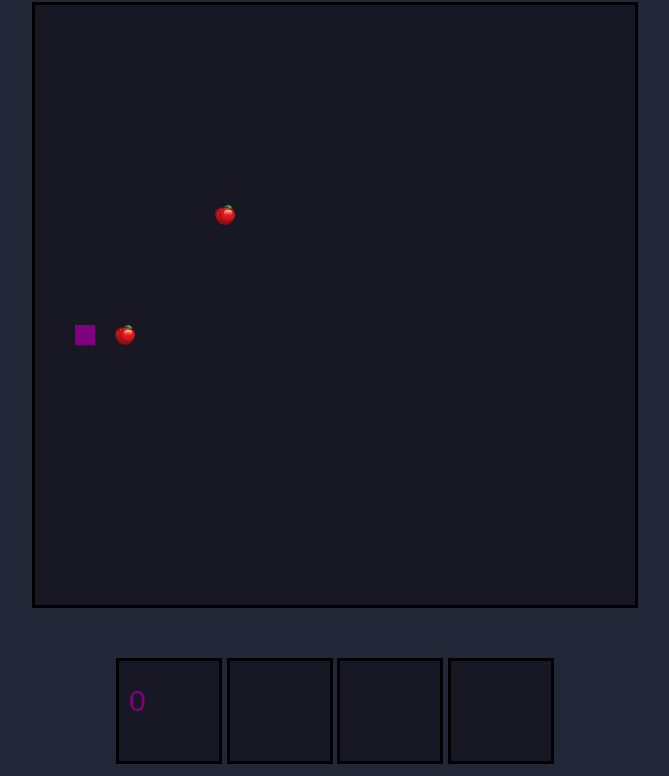
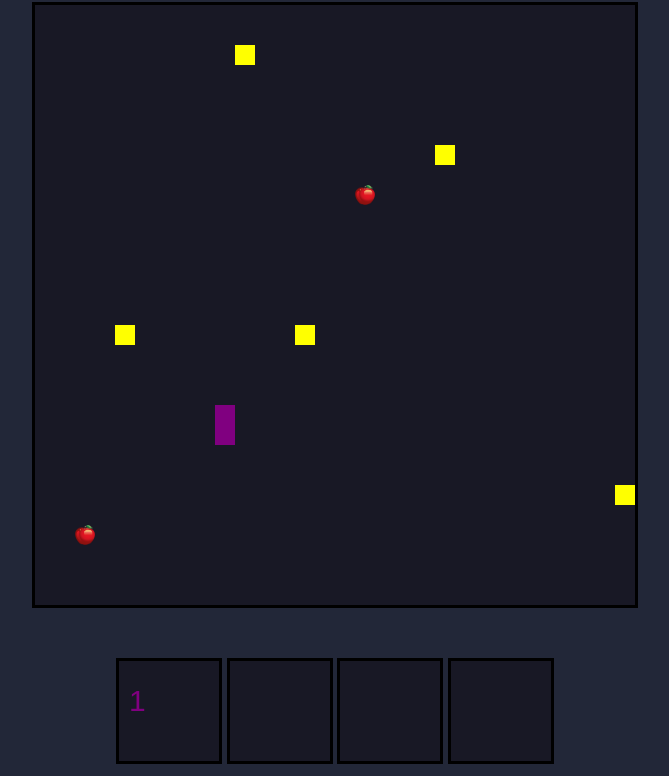
Before and after one commit to rg-km/se-fe4-kelompok2, a plain HTML site: page index.html in a window 1280 px wide. Shown: the part 64-840 px from the top of the page, without its empty margins (305-974 px from the left). Drawn offline with Linux system fonts and the light colour scheme.

Commit message:
tambah panjang ular

```diff
--- a/index-basic.js
+++ b/index-basic.js
@@ -1,18 +1,16 @@
 const CELL_SIZE = 20;
 const CANVAS_SIZE = 600;
-//made faster
 const REDRAW_INTERVAL = 50;
 const WIDTH = CANVAS_SIZE / CELL_SIZE;
 const HEIGHT = CANVAS_SIZE / CELL_SIZE;
-
-//this
 const DIRECTION = {
     LEFT: 0,
     RIGHT: 1,
     UP: 2,
     DOWN: 3,
 }
-const MOVE_INTERVAL = 100; //speed snake
+
+const MOVE_INTERVAL = 120;
 
 function initPosition() {
     return {
@@ -21,30 +19,71 @@ function initPosition() {
     }
 }
 
+function initHeadAndBody() {
+    let head = initPosition();
+    let body = [{x: head.x, y: head.y}];
+    return {
+        head: head,
+        body: body,
+    }
+}
+
 function initDirection() {
     return Math.floor(Math.random() * 4);
 }
 
-let snake1 = {
-    color: "purple",
-    position: initPosition(),
+function initSnake(color) {
+    return {
+        color: color,
+        ...initHeadAndBody(),
         direction: initDirection(),
         score: 0,
     }
+}
 
-let apple = {
+
+let snake1 = initSnake("purple");
+
+let apples = [{
     color: "red",
     position: initPosition(),
-}
-let apple2 = {
-    color: "brown",
+},
+{
+    color: "green",
     position: initPosition(),
-}
+}]
+
+let obstacles = [{
+    color: "yellow",
+    position: initPosition(),
+},
+{
+    color: "yellow",
+    position: initPosition(),
+
+},
+{
+    color: "yellow",
+    position: initPosition(),
+
+},
+{
+    color: "yellow",
+    position: initPosition(),
+
+},
+{
+    color: "yellow",
+    position: initPosition(),
+
+}]
+
 
 function drawCell(ctx, x, y, color) {
     ctx.fillStyle = color;
     ctx.fillRect(x * CELL_SIZE, y * CELL_SIZE, CELL_SIZE, CELL_SIZE);
 }
+
 
 function drawScore(snake) {
     let scoreCanvas;
@@ -59,15 +98,6 @@ function drawScore(snake) {
     scoreCtx.fillText(snake.score, 10, scoreCanvas.scrollHeight / 2);
 }
 
-//new line for show speed in canvas
-function drawSpeed(speedinterval){
-    speedCanvas = document.getElementById("speed2board");
-    speedCtx.font = "30px Arial";
-    speedCtx.fillStyle = snake.color
-    speedCtx.fillText(speedCanvas);
-}
-
-
 function draw() {
     setInterval(function() {
         let snakeCanvas = document.getElementById("snakeBoard");
@@ -75,14 +105,22 @@ function draw() {
 
         ctx.clearRect(0, 0, CANVAS_SIZE, CANVAS_SIZE);
 
-        drawCell(ctx, snake1.position.x, snake1.position.y, snake1.color);
+        drawCell(ctx, snake1.head.x, snake1.head.y, snake1.color);
+        for (let i = 1; i < snake1.body.length; i++) {
+            drawCell(ctx, snake1.body[i].x, snake1.body[i].y, snake1.color);
+        }
 
 
-        //drawCell(ctx, apple.position.x, apple.position.y, apple.color);
-        //drawCell(ctx, apple2.position.x, apple2.position.y, apple2.color);
-         let img = document.getElementById("apel");
+        for (let i = 0; i < apples.length; i++) {
+            let apple = apples[i];
+            var img = document.getElementById("apel");
             ctx.drawImage(img, apple.position.x * CELL_SIZE, apple.position.y * CELL_SIZE, CELL_SIZE, CELL_SIZE);
-         ctx.drawImage(img, apple2.position.x * CELL_SIZE, apple2.position.y * CELL_SIZE, CELL_SIZE, CELL_SIZE);
+        }
+        for (let i = 0; i < obstacles.length; i++) {
+            let obstacle = obstacles[i];
+        drawCell(ctx, obstacle.position.x, obstacle.position.y, obstacle.color);
+        }
+
 
         drawScore(snake1);
 
@@ -90,52 +128,92 @@ function draw() {
 }
 
 function teleport(snake) {
-    if (snake.position.x < 0) {
-        snake.position.x = CANVAS_SIZE / CELL_SIZE - 1;
+    if (snake.head.x < 0) {
+        snake.head.x = CANVAS_SIZE / CELL_SIZE - 1;
     }
-    if (snake.position.x >= WIDTH) {
-        snake.position.x = 0;
+    if (snake.head.x >= WIDTH) {
+        snake.head.x = 0;
     }
-    if (snake.position.y < 0) {
-        snake.position.y = CANVAS_SIZE / CELL_SIZE - 1;
+    if (snake.head.y < 0) {
+        snake.head.y = CANVAS_SIZE / CELL_SIZE - 1;
     }
-    if (snake.position.y >= HEIGHT) {
-        snake.position.y = 0;
+    if (snake.head.y >= HEIGHT) {
+        snake.head.y = 0;
     }
 }
 
-function eat(snake, apple, apple2) {
-    if (snake.position.x == apple.position.x && snake.position.y == apple.position.y) {
+
+function eat(snake, apples) {
+    for (let i = 0; i < apples.length; i++) {
+        let apple = apples[i];
+        if (snake.head.x == apple.position.x && snake.head.y == apple.position.y) {
             apple.position = initPosition();
             snake.score++;
-    }else if (snake.position.x == apple2.position.x && snake.position.y == apple2.position.y) {
-        apple2.position = initPosition();
-        snake.score++;
+            snake.body.push({x: snake.head.x, y: snake.head.y});
+        }
     }
 }
 
 function moveLeft(snake) {
-    snake.position.x--;
+    snake.head.x--;
     teleport(snake);
-    eat(snake, apple, apple2);
+    eat(snake, apples);
 }
 
 function moveRight(snake) {
-    snake.position.x++;
+    snake.head.x++;
     teleport(snake);
-    eat(snake, apple, apple2);
+    eat(snake, apples);
 }
 
 function moveDown(snake) {
-    snake.position.y++;
+    snake.head.y++;
     teleport(snake);
-    eat(snake, apple, apple2);
+    eat(snake, apples);
 }
 
 function moveUp(snake) {
-    snake.position.y--;
+    snake.head.y--;
     teleport(snake);
-    eat(snake, apple, apple2);
+    eat(snake, apples);
+}
+
+function obstacleCollison() {
+    let isCollide = false;
+
+    for (let i = 0; i < obstacles.length; i++){
+        if (snake.head.x == obstacles.position.x && snake.head.y == obstacles.position.y){
+            isCollide = true;
+        }else if (snake.head.y == obstacles.position.y && snake.head.x == obstacles.position.x) {
+            isCollide = true;
+        }
+    }
+}
+
+function checkCollision(snakes) {
+    let isCollide = false;
+
+    for (let i = 0; i < snakes.length; i++) {
+        for (let j = 0; j < snakes.length; j++) {
+            for (let k = 1; k < snakes[j].body.length; k++) {
+                    if (snakes[i].head.x == snakes[j].body[k].x && snakes[i].head.y == snakes[j].body[k].y) {
+                        isCollide = true;
+                }
+            }
+        }
+    }
+
+
+    if (isCollide) {
+        var audio = new Audio();
+        audio.src = "assets/assets_crash.mp3"
+        audio.play();
+
+        alert("Game over");
+        snake1 = initSnake("purple");
+
+    }
+    return isCollide;
 }
 
 function move(snake) {
@@ -153,24 +231,52 @@ function move(snake) {
             moveUp(snake);
             break;
     }
+    moveBody(snake);
+
+    if (!checkCollision([snake1])) {
         setTimeout(function() {
             move(snake);
         }, MOVE_INTERVAL);
+    } else {
+        initGame();
+    }
+}
+
+function moveBody(snake) {
+    snake.body.unshift({ x: snake.head.x, y: snake.head.y });
+    snake.body.pop();
+}
+
+function turn(snake, direction) {
+    const oppositeDirections = {
+        [DIRECTION.LEFT]: DIRECTION.RIGHT,
+        [DIRECTION.RIGHT]: DIRECTION.LEFT,
+        [DIRECTION.DOWN]: DIRECTION.UP,
+        [DIRECTION.UP]: DIRECTION.DOWN,
+    }
+
+    if (direction !== oppositeDirections[snake.direction]) {
+        snake.direction = direction;
+    }
 }
 
 document.addEventListener("keydown", function (event) {
     if (event.key === "ArrowLeft") {
-        snake1.direction = DIRECTION.LEFT;
+        turn(snake1, DIRECTION.LEFT);
     } else if (event.key === "ArrowRight") {
-        snake1.direction = DIRECTION.RIGHT;
+        turn(snake1, DIRECTION.RIGHT);
     } else if (event.key === "ArrowUp") {
-        snake1.direction = DIRECTION.UP;
+        turn(snake1, DIRECTION.UP);
     } else if (event.key === "ArrowDown") {
-        snake1.direction = DIRECTION.DOWN;
+        turn(snake1, DIRECTION.DOWN);
     }
-
-
 
 })
 
+function initGame() {
     move(snake1);
+
+
+}
+
+initGame();
--- a/index.html
+++ b/index.html
@@ -1,4 +1,4 @@
-<html>
+<html lang="en">
     <head>
         <link rel="stylesheet" href="style.css">
         <script type="text/javascript" src="index-basic.js"></script>
@@ -11,7 +11,7 @@
 
         <canvas id="speed2board" class="speed" width="100" height="100" style="border:3px solid #000000;"></canvas>
 
-        <canvas id="healt" class="health" width="100" height="100" style="border:3px solid #000000;"></canvas>
+        <canvas id="health" class="health" width="100" height="100" style="border:3px solid #000000;"></canvas>
 
         <canvas id="level" width="100" height="100" style="border:3px solid #000000;"></canvas>
     </body>
```
Also changed, not shown: 3 other files. Lines whose indentation alone changed are shown as unchanged.
